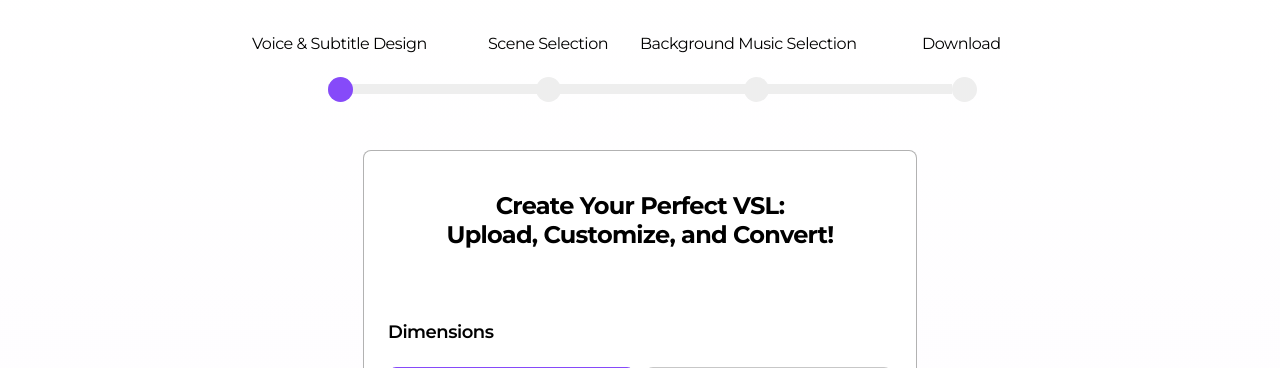
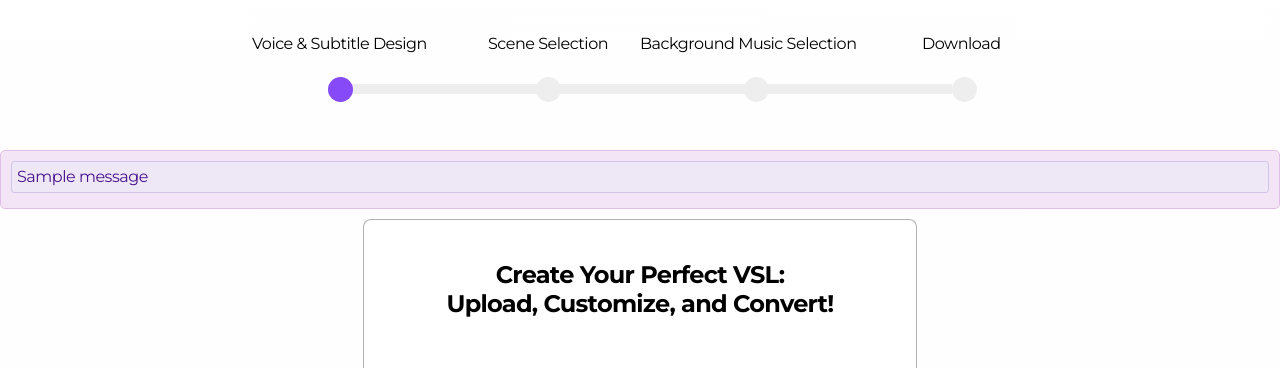
Before and after one commit to ubongpr7/vlc_maker, a Django app: page /text/ in a window 1280 px wide. Shown: the part 73-441 px from the top of the page. Run offline with Django 4.2, Linux system fonts and the light colour scheme; tables that the repository leaves empty hold one stand-in row (values such as "Sample post"); one stand-in notice (Sample message) is shown.

Commit message:
Update index.html

```diff
--- a/templates/vlc/frontend/VLSMaker/index.html
+++ b/templates/vlc/frontend/VLSMaker/index.html
@@ -11,6 +11,47 @@
 
     <link rel="stylesheet" href="{% static 'css/style.css' %}">
 </head>
+    <style>
+        #django-messages {
+    border: 1px solid #e1bee7; /* Light purple border */
+    border-radius: 5px; /* Rounded corners */
+    padding: 10px; /* Spacing inside the div */
+    margin: 10px 0; /* Spacing outside the div */
+    background-color: #f3e5f5; /* Light purple background */
+    color: #4a148c; /* Darker purple text */
+}
+
+.message {
+    padding: 5px;
+    border-radius: 3px;
+    margin-bottom: 5px;
+}
+
+.message.success {
+    border: 1px solid #d1c4e9;
+    background-color: #ede7f6;
+    color: #4a148c;
+}
+
+.message.error {
+    border: 1px solid #f48fb1;
+    background-color: #fce4ec;
+    color: #c2185b;
+}
+
+.message.info {
+    border: 1px solid #64b5f6;
+    background-color: #bbdefb;
+    color: #0d47a1;
+}
+
+.message.warning {
+    border: 1px solid #ffd54f;
+    background-color: #fff9c4;
+    color: #f57f17;
+}
+
+    </style>
 <body style="position: relative; overflow-x: hidden;">
     <div class="bg"></div>
     <header style="padding: 8px 108px; border-bottom: 1px solid rgba(0, 0, 0, 0.171);">
@@ -77,6 +118,11 @@
             <div style="position: absolute; top: -50px; left: 594px;">Download</div>
         </div>
     </div>
+    <div id="django-messages">
+    {% for message in messages %}
+        <div class="message {{ message.tags }}">{{ message }}</div>
+    {% endfor %}
+</div>
 
     <div style="display: flex; justify-content: center; align-items: center; margin-bottom: 10px; z-index: 99;">
         <form action="{% url 'video_text:add_text'%}" method="post" enctype="multipart/form-data" class="form" style="width: 504px; height: 1898px; border: 1px solid #0000004D; border-radius: 8px; padding: 40px 24px; background: white;">
```
